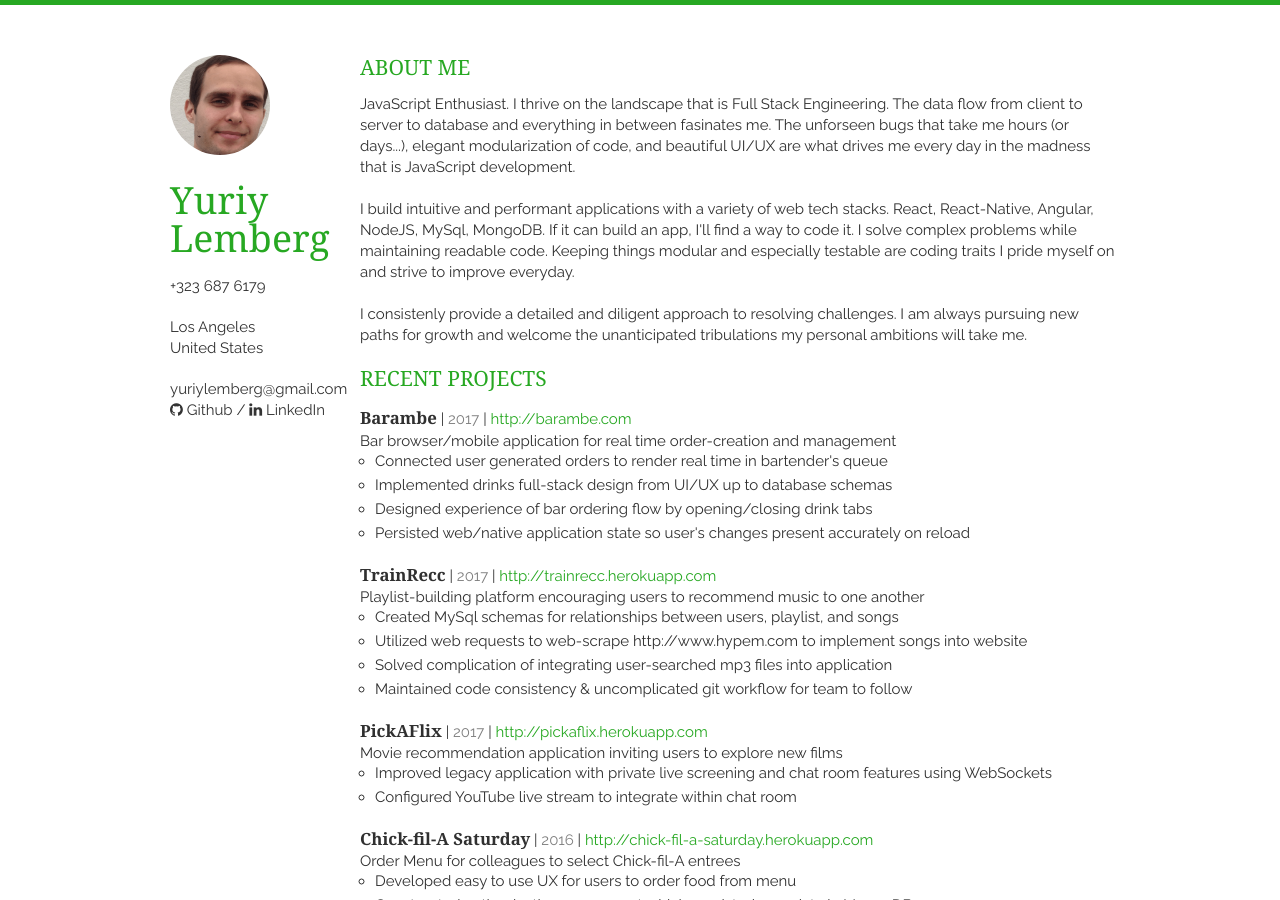
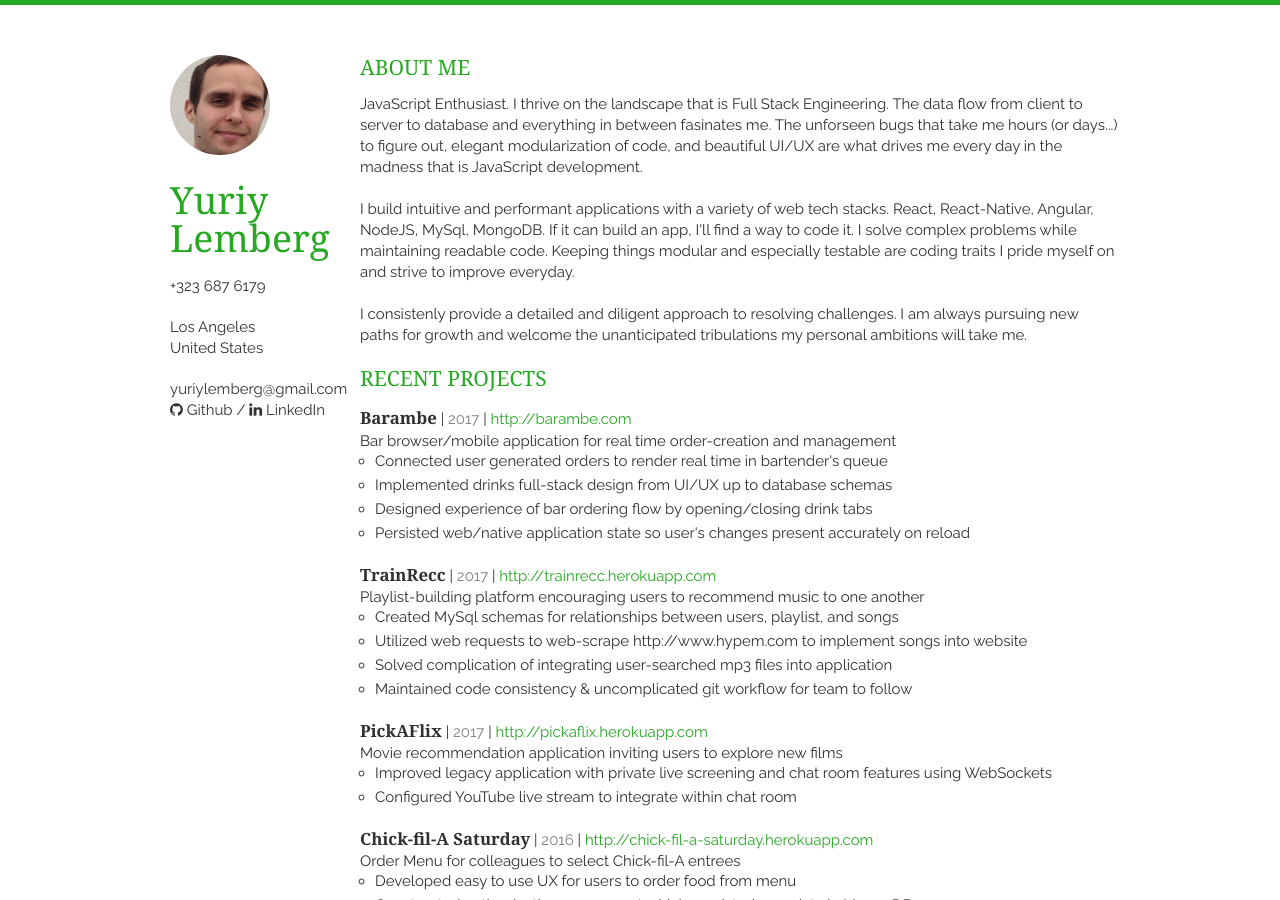
Before and after one commit to ylemberg/ylemberg.github.io, a Jekyll site: the page built from index.html, in a window 1280 px wide and 900 px high. Built offline with Jekyll 4.4.1, drawn with Linux system fonts in a browser that asks for light colours; nearby versions of some CDN libraries; the list of posts is cut into pages by our own code; some of the changed text lies outside the part shown.

Commit message:
[fix] Minor fixes

```diff
--- a/_includes/aboutme.html
+++ b/_includes/aboutme.html
@@ -1,6 +1,6 @@
 <section class="thirteen columns">
     <h1>About Me</h1>
-    <p>JavaScript Enthusiast. I thrive on the landscape that is Full Stack Engineering. The data flow from client to server to database and everything in between fasinates me. The unforseen bugs that take me hours (or days...), elegant modularization of code, and beautiful UI/UX are what drives me every day in the madness that is JavaScript development.</p>
+    <p>JavaScript Enthusiast. I thrive on the landscape that is Full Stack Engineering. The data flow from client to server to database and everything in between fasinates me. The unforseen bugs that take me hours (or days...) to figure out, elegant modularization of code, and beautiful UI/UX are what drives me every day in the madness that is JavaScript development.</p>
     <br>
     <p>I build intuitive and performant applications with a variety of web tech stacks. React, React-Native, Angular, NodeJS, MySql, MongoDB. If it can build an app, I'll find a way to code it. I solve complex problems while maintaining readable code. Keeping things modular and especially testable are coding traits I pride myself on and strive to improve everyday.</p>
     <br>
--- a/_includes/education.html
+++ b/_includes/education.html
@@ -12,6 +12,6 @@
             <h1>University of California in San Diego (UCSD)</h1>
             <span>B.S.: Probability & Statistics Minor: Computer Science</span>
         </header>
-          <em>San Diego, CA &mdash; 2011 to 2013</em>
+          <em>La Jolla, CA &mdash; 2011 to 2013</em>
     </article>
 </section>
```
Also changed, not shown: 1 other file.
